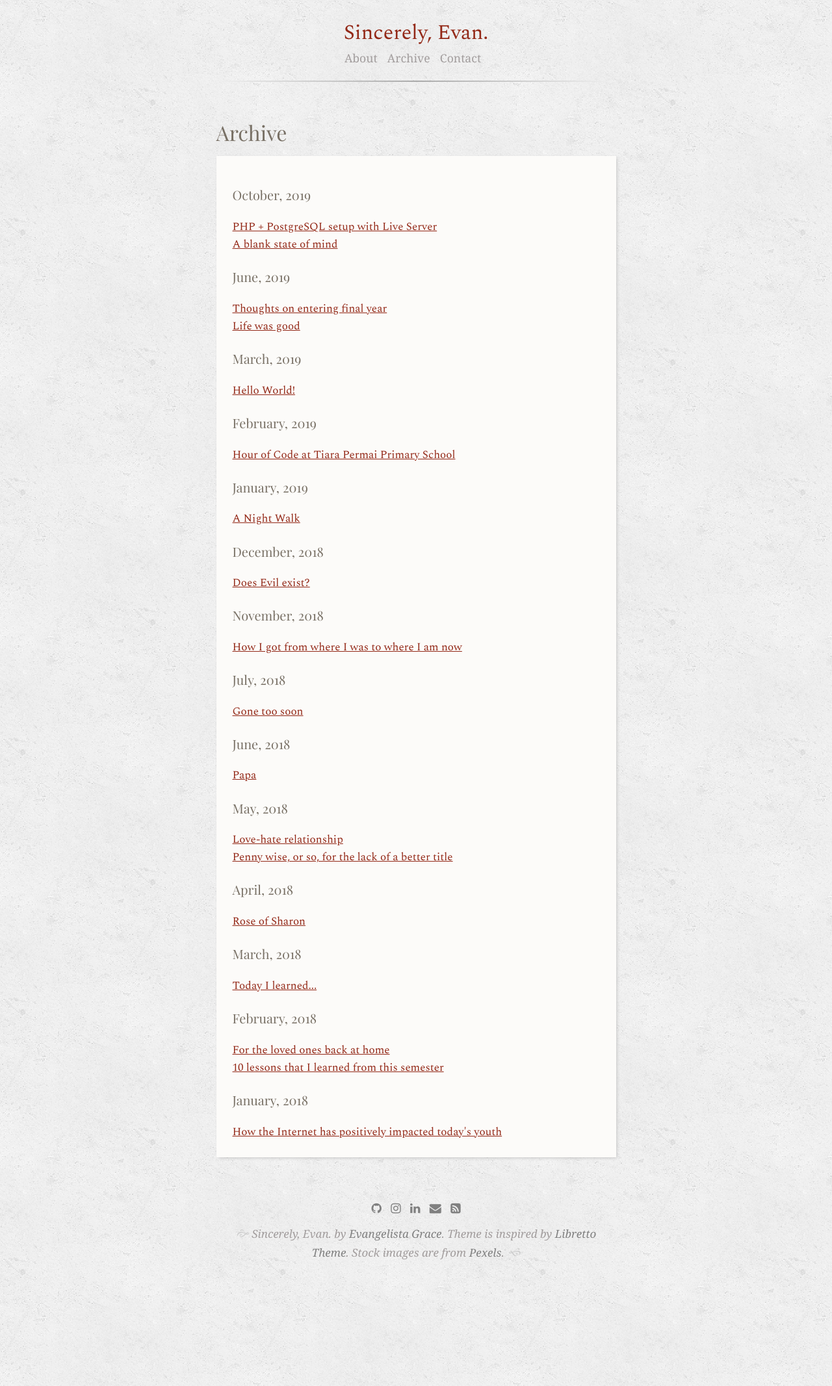
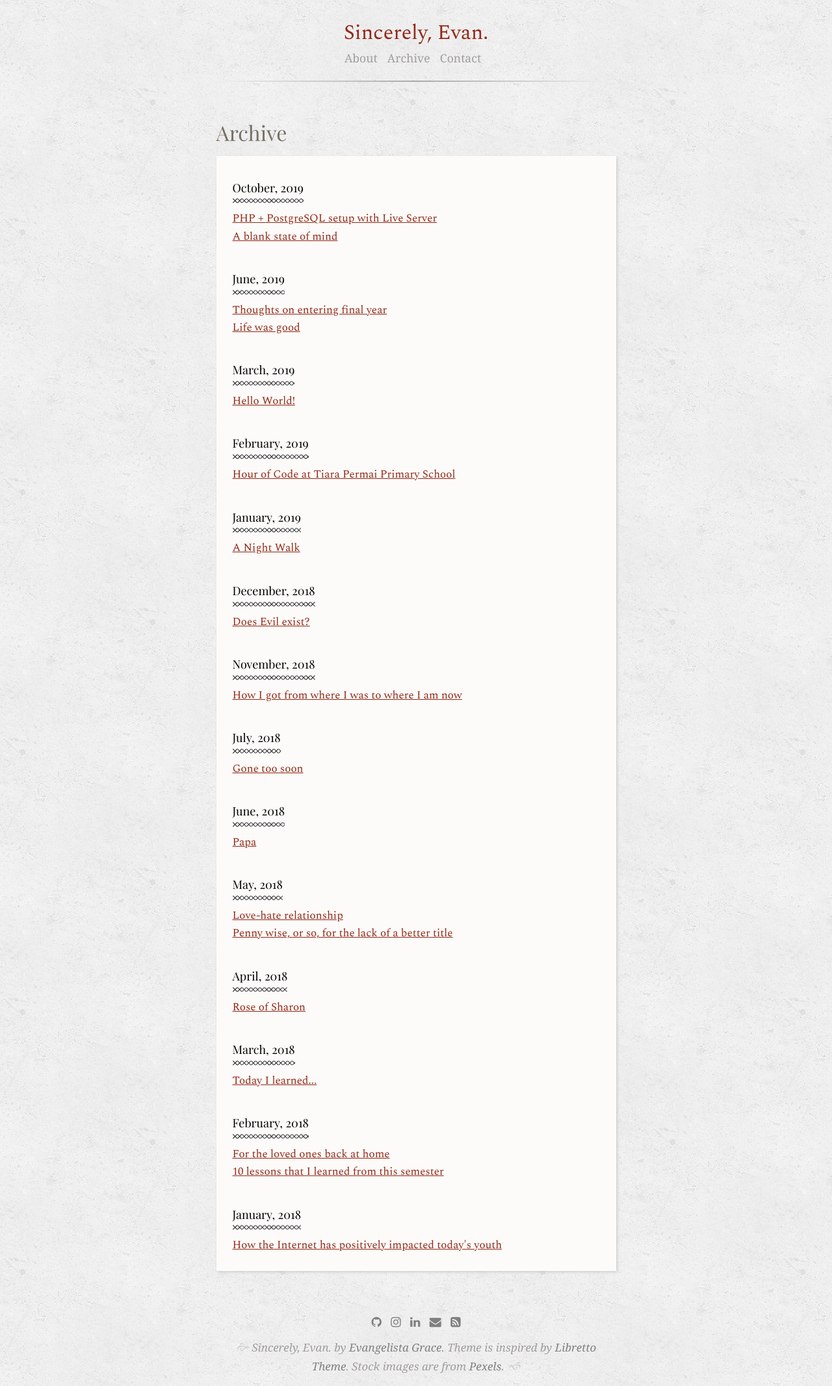
Before and after one commit to evangelistagrace/evangelistagrace.github.io, a Jekyll site: the page built from menu/archive.md, in a window 1280 px wide. Shown: the whole page at 65% size. Built offline with Jekyll 4.4.1, drawn with Linux system fonts in a browser that asks for light colours; some web fonts are replaced.

Commit message:
updated archive styles

```diff
--- a/assets/css/main.css
+++ b/assets/css/main.css
@@ -309,6 +309,19 @@ hr {
   float: left;
   width: 200px;
   margin-right: 10px;
+}
+
+
+/* archive dates */
+.dateStyle {
+  color: black;
+  font-size: 18px;
+  /* font-family: 'Alegreya Sans SC', serif; */
+  margin: 10px 0;
+  padding-bottom: 10px;
+  display: inline-block;
+  background: url("/assets/img/divider.png") repeat-x bottom left;
+  font-weight: normal;
 }
 
 /*
--- a/menu/archive.md
+++ b/menu/archive.md
@@ -6,21 +6,21 @@ title: Archive
   {% for post in site.posts %}
 
     {% unless post.next %}
-      <h3>{{ post.date | date: '%B' }}, {{ post.date | date: '%Y' }}</h3>
+      <h3 class="dateStyle">{{ post.date | date: '%B' }}, {{ post.date | date: '%Y' }}</h3>
     {% else %}
       {% capture month %}{{ post.date | date: '%B' }}{% endcapture %}
       {% capture year %}{{ post.date | date: '%Y' }}{% endcapture %}
       {% capture nmonth %}{{ post.next.date | date: '%B' }}{% endcapture %}
       {% capture nyear %}{{ post.next.date | date: '%Y' }}{% endcapture %}
 
-          {% if month != nmonth %}
-            <h3>{{ post.date | date: '%B' }}, {{ post.date | date: '%Y' }}</h3>
-        {% endif %}
+      {% if month != nmonth %}
+      <br>
+        <h3 class="dateStyle">{{ post.date | date: '%B' }}, {{ post.date | date: '%Y' }}</h3>
+      {% endif %}
     {% endunless %}
 
     <li itemscope>
       <a href="{{ site.github.url }}{{ post.url }}">{{ post.title }}</a>
-
     </li>
 
   {% endfor %}
```
Also changed, not shown: assets/img/divider.png (added).
